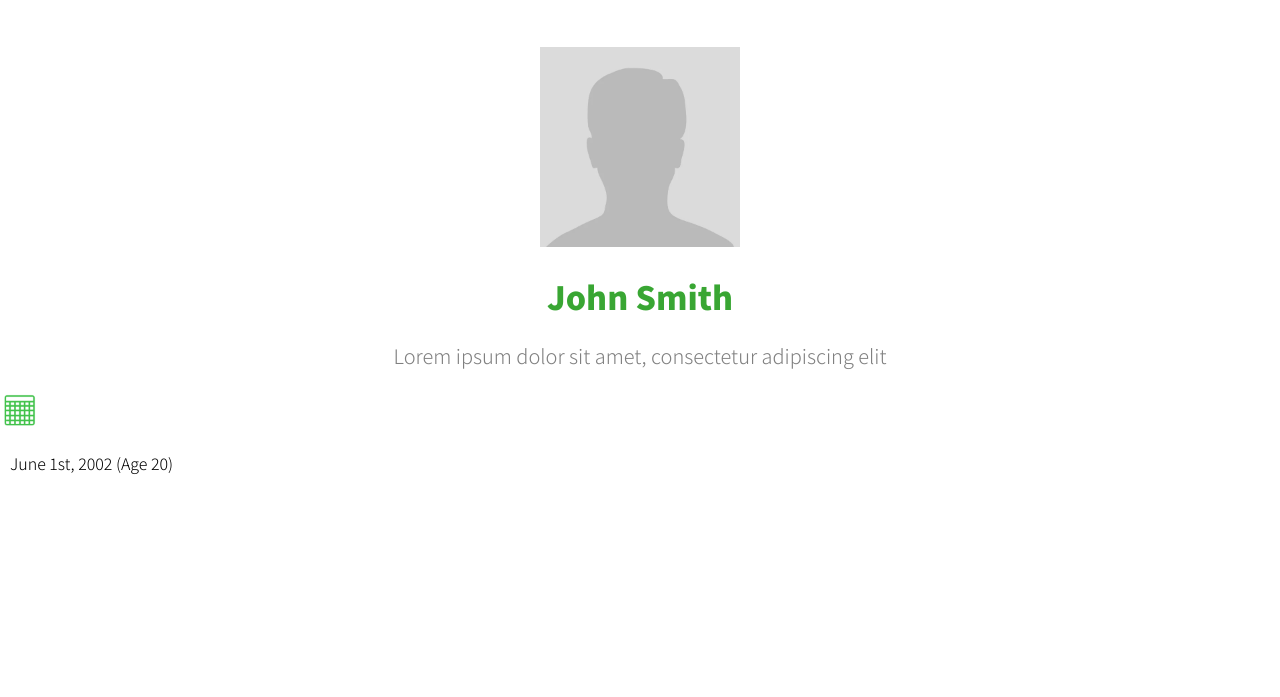
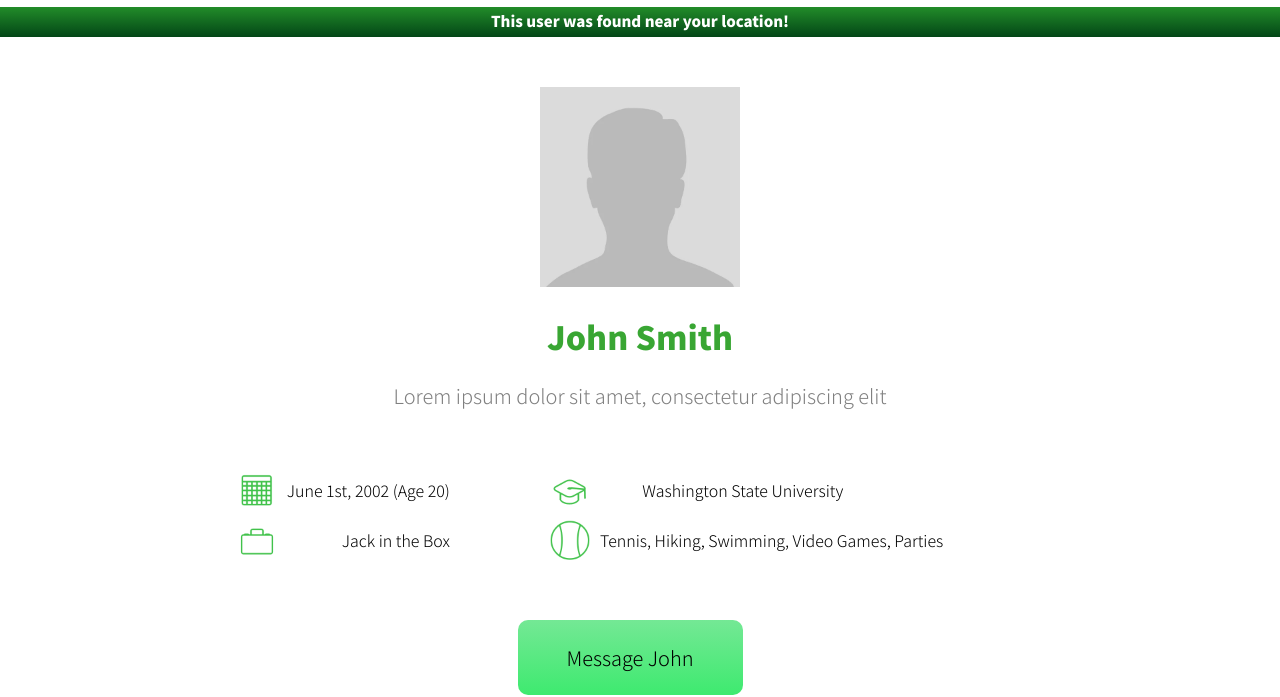
Before and after one commit to JDCPrograms2017/nodesocial, a website: page profile.html in a window 1280 px wide. Shown: the part 103-800 px from the top of the page. Drawn offline with Linux system fonts and the light colour scheme.

Commit message:
Finishing CSS changes

```diff
--- a/css/profile.css
+++ b/css/profile.css
@@ -68,6 +68,18 @@ body {
     padding-top: 20px;
 }
 
+.user-bar {
+    height: 30px;
+    background-image: linear-gradient(#228c29, #034617);
+}
+
+.user-bar h1 {
+    padding-top: 3px;
+    font-size: 15px;
+    text-align: center;
+    color: white;
+}
+
 .profile-avatar {
     margin: 0 auto;
     justify-content: center;
@@ -89,13 +101,97 @@ body {
 }
 
 .profile-grid-content {
-    justify-content: space-between;
+    margin: 0 auto;
+    display: table;
+    width: auto;
+    padding-top: 40px;
 }
 
 .profile-grid-content img {
     width: 40px;
+    float: left;
 }
 
 .profile-grid-content p {
     padding-left: 10px;
+    margin: auto;
+    float: right;
+    padding-top: 8px;
 }
+
+.profile-bday-school {
+    display: table-row;
+    height: 50px;
+}
+
+.profile-bday {
+    margin: auto;
+    display: table-cell;
+    padding-right: 100px;
+}
+
+.profile-school {
+    margin: auto;
+    display: table-cell;
+}
+
+.school-desc {
+    padding-right: 200px;
+}
+
+.profile-job-interests {
+    display: table-row;
+    height: 50px;
+    padding-top: 10px;
+}
+
+.profile-job {
+    margin: auto;
+    display: table-cell;
+    padding-right: 100px;
+}
+
+.profile-interests {
+    margin: auto;
+    display: table-cell;
+    padding-right: 100px;
+}
+
+.dm-button-div {
+    margin: auto;
+    align-items: center;
+    justify-content: center;
+    text-align: center;
+}
+
+.dm-button-div button {
+    margin-top: 50px;
+    margin-bottom: auto;
+    margin-right: 20px;
+    width: 225px;
+    height: 75px;
+    font-size: 20px;
+    font-family: 'Noto Sans JP', sans-serif;
+    border: none;
+    background-image: linear-gradient(#74e895, #3eea6f);
+    background-size: 20px;
+    border-radius: 10px;
+    text-align: center;
+}
+
+.dm-button-div button:link {
+    color: #3eea6f;
+    text-decoration: none;
+}
+
+.dm-button-div button:hover {
+    background-image: linear-gradient(#a6e874, #91ea3e);
+    color: white !important;
+}
+
+.dm-button-div button:active {
+    border: #3eea6f;
+    background-color: white;
+    color: black !important;
+
+}
--- a/profile.html
+++ b/profile.html
@@ -24,6 +24,9 @@
            <button id="loginbutton" onclick="window.location.href = 'loggedin.html';">Logout</button>
          </div>
     </div>
+    <div class="user-bar">
+        <h1>This user was found near your location!</h1>
+    </div>
     <div class="profile-content">
         <center>
             <div class="profile-avatar">
@@ -40,7 +43,24 @@
                     <img src="./images/calendar.png">
                     <p>June 1st, 2002 (Age 20)</p>
                 </div>
+                <div class="profile-school">
+                    <img src="./images/grad cap.png">
+                    <p class="school-desc">Washington State University</p>
+                </div>
             </div>
+            <div class="profile-job-interests">
+                <div  class="profile-job">
+                    <img src="./images/suitcase.png">
+                    <p>Jack in the Box</p>
+                </div>
+                <div class="profile-interests">
+                    <img src="./images/ball.png">
+                    <p>Tennis, Hiking, Swimming, Video Games, Parties</p>
+                </div>
+            </div>
+        </div>
+        <div class="dm-button-div">
+            <button class="dm-button">Message John</button>
         </div>
     </div>
 
```
